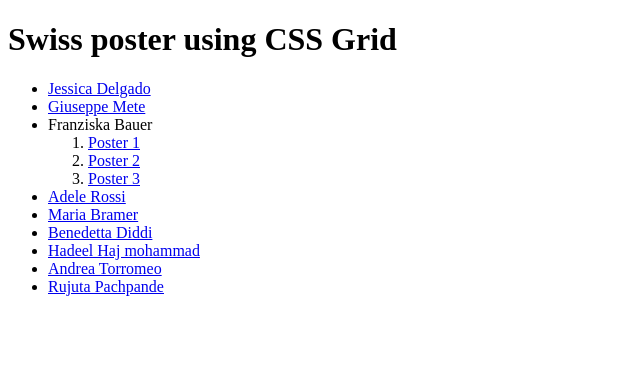
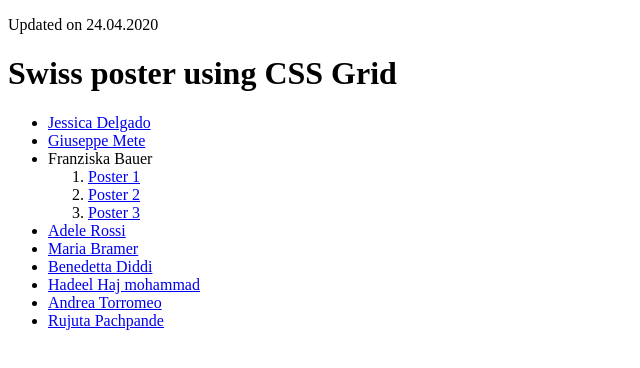
Before and after one commit to gorazd/swiss-portfolio, a plain HTML site: page index.html in a window 1280 px wide. Shown: the whole page, without its empty margins (0-640 px from the left). Drawn offline with Linux system fonts and the light colour scheme.

Commit message:
Added the date

```diff
--- a/index.html
+++ b/index.html
@@ -6,7 +6,7 @@
   <title>SPD - Swiss poster using CSS Grid</title>
 </head>
 <body>
-
+  <p>Updated on 24.04.2020</p>
   <h1>Swiss poster using CSS Grid</h1>
   <ul>
 
```
